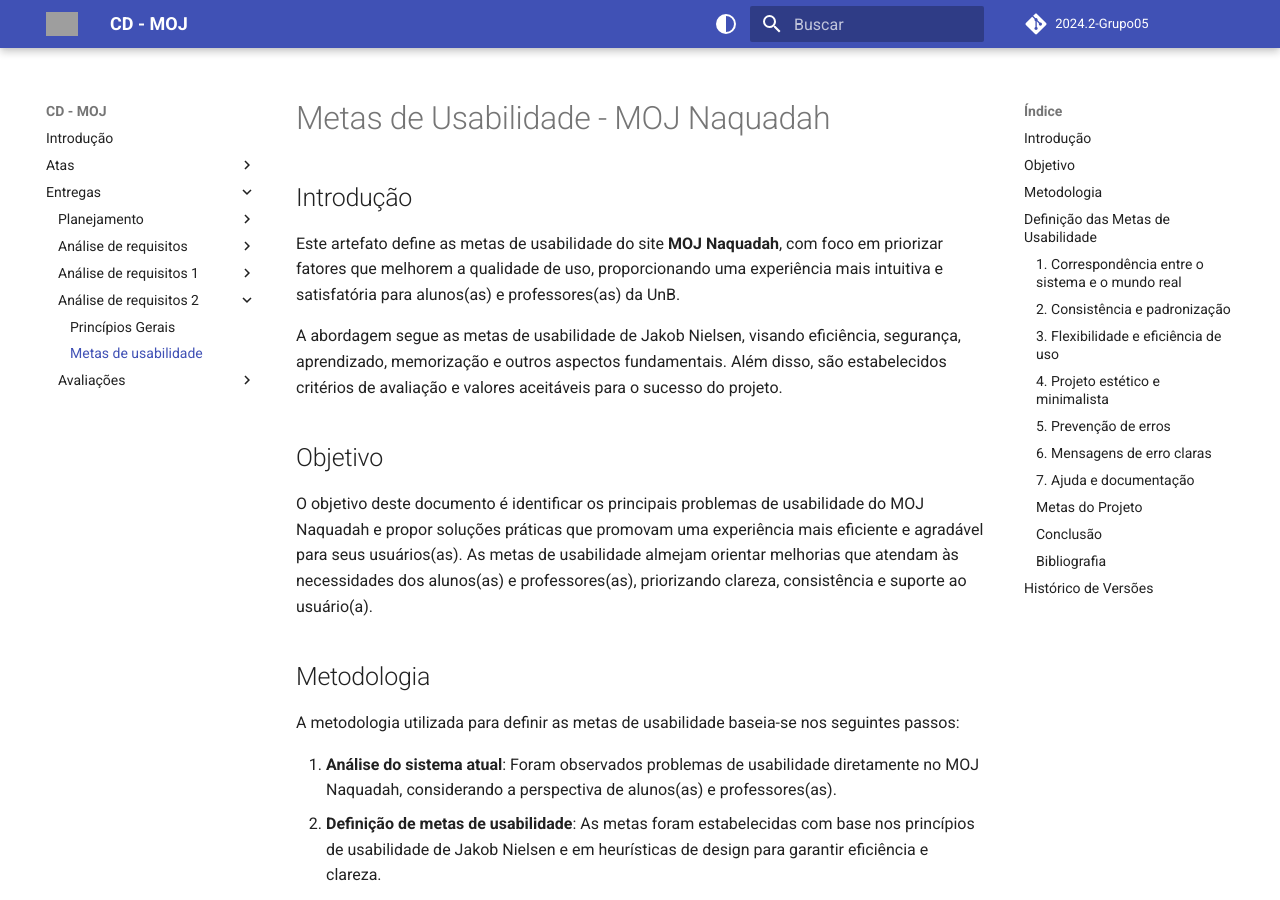
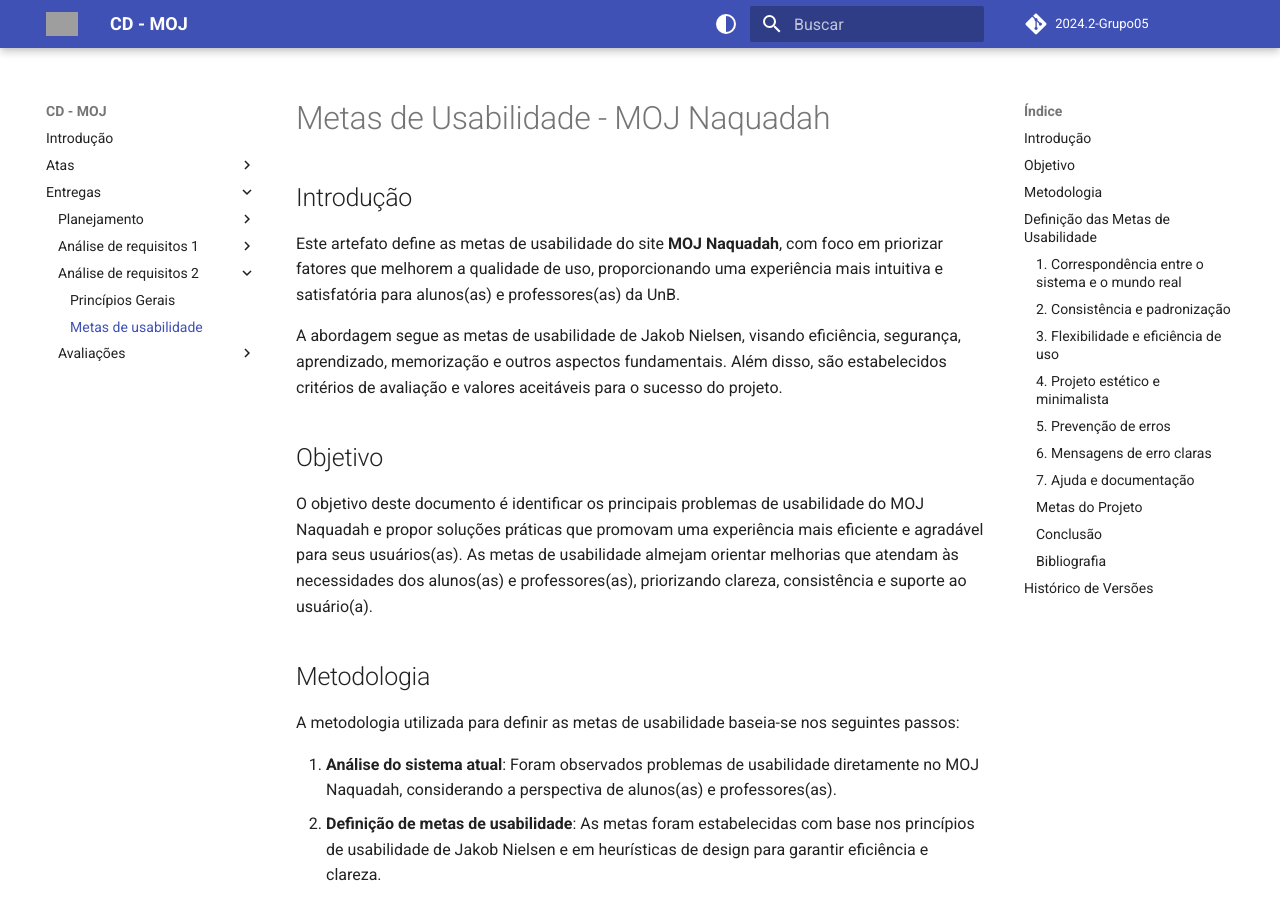
Before and after one commit to Interacao-Humano-Computador/2024.2-Grupo05, an MkDocs documentation site: the page built from docs/entregas/entrega_3/metas_de_usabilidade.md, in a window 1280 px wide and 900 px high. Built offline with MkDocs 1.6.1 and Material for MkDocs 9.7.7, drawn with Linux system fonts in a browser that asks for light colours; comment, search, counter and statistics services are not loaded; the version menu is left out; grey boxes are pictures that could not be loaded.

Commit message:
fix: organização das pastas.

```diff
--- a/mkdocs.yml
+++ b/mkdocs.yml
@@ -24,13 +24,11 @@
           - Site escolhido: entregas/entrega_1/site_escolhido.md
           - Sites avaliados: entregas/entrega_1/sites_avaliados.md
           - Entrega: entregas/entrega_1/entrega_1.md
-      - Análise de requisitos:
-          - Perfil dos usuarios: entregas/entrega_2/perfil.md
       - Análise de requisitos 1:
           - Aspectos Éticos e termo de consentimento: entregas/entrega_2/aspectos_eticos.md
       - Análise de requisitos 2:
           - Princípios Gerais: entregas/entrega_3/principiosGerais.md
-          - Metas de usabilidade: entregas/entrega_2/metas_de_usabilidade.md
+          - Metas de usabilidade: entregas/entrega_3/metas_de_usabilidade.md
       - Avaliações:
           - Autoavaliação: entregas/avaliações/autoavaliação_1.md
           - Avaliação Grupo 6: entregas/avaliações/avaliação_grupo06_1.md
```
Also changed, not shown: docs/entregas/entrega_3/metas_de_usabilidade.md (renamed from docs/entregas/entrega_2/metas_de_usabilidade.md).
